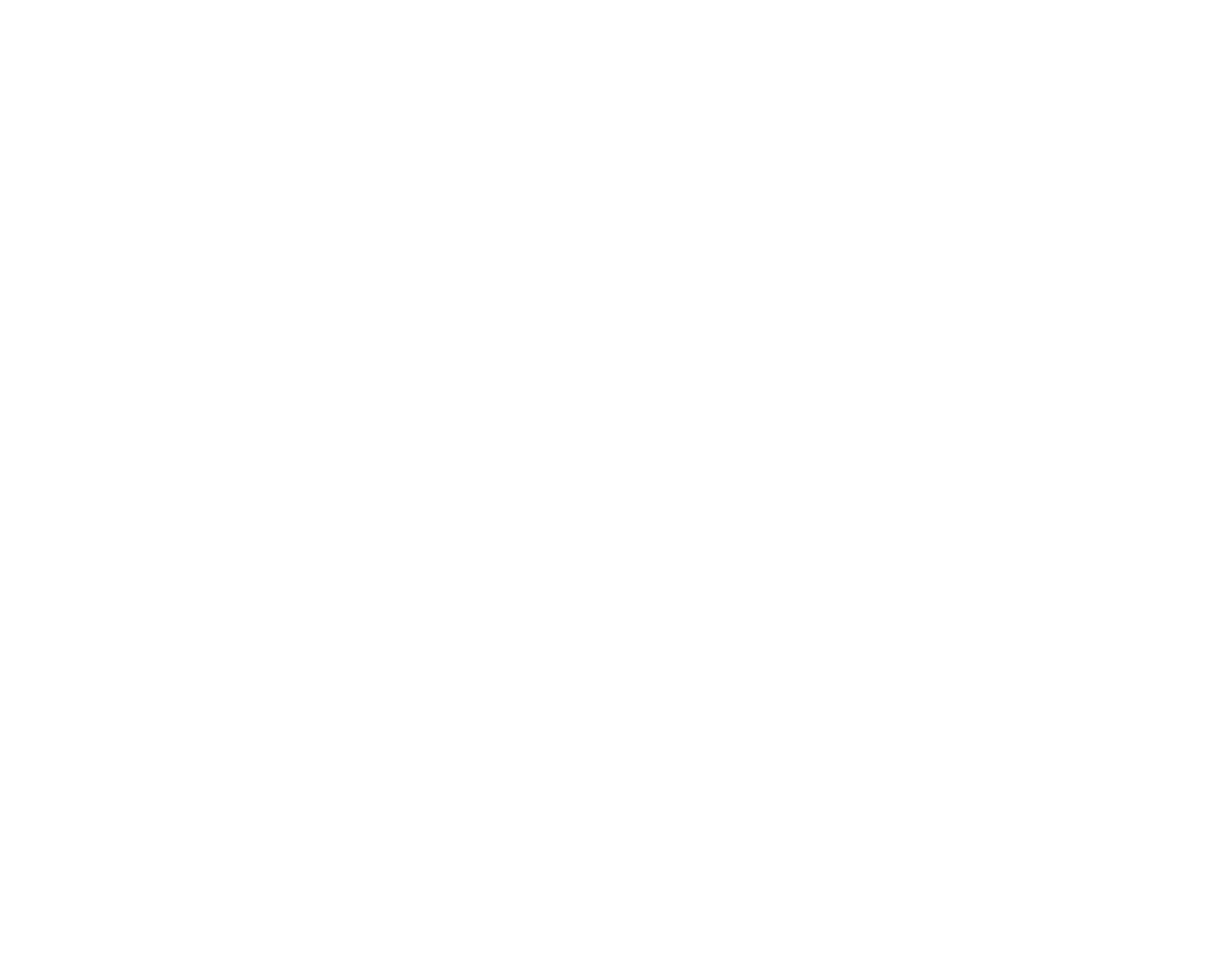
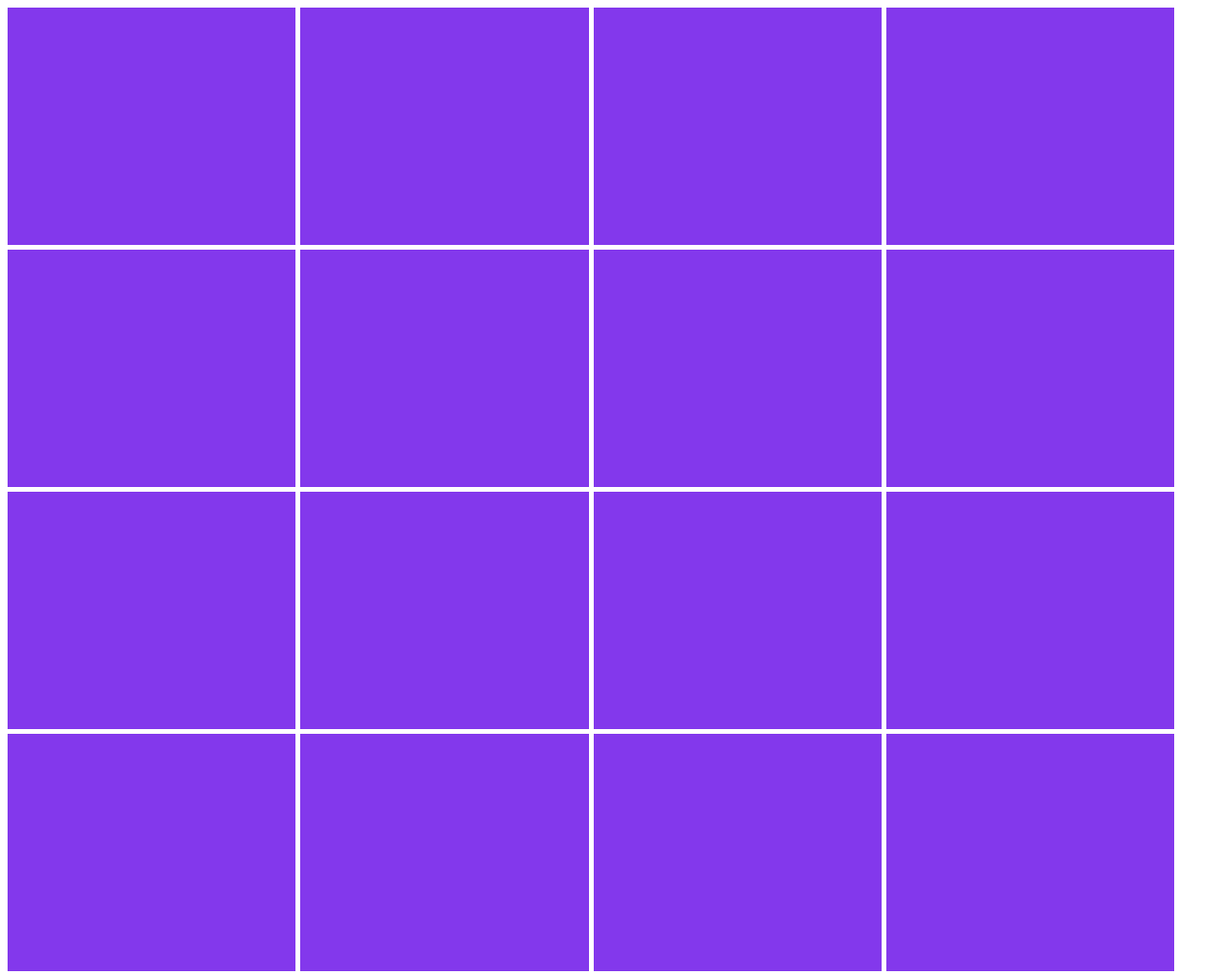
Before and after one commit to AliMohamedDeveloper/Etch-a-Sketch, a plain HTML site: page index.html in a window 1280 px wide. Shown: the whole page at 95% size. Before the commit the page ends 800 px from the top, so only its background shows below. Drawn offline with Linux system fonts and the light colour scheme.

Commit message:
Finished hover effect feature on this project, moving onto next feature which is adding a button for custom buttons

```diff
--- a/index.html
+++ b/index.html
@@ -1,15 +1,15 @@
 <!DOCTYPE html>
-<html lang="en">
+<html>
+
 <head>
-    <meta charset="UTF-8">
-    <meta name="viewport" content="width=device-width, initial-scale=1.0">
-    <title>Document Title</title>
+    <title>Page Title</title>
     <link rel="stylesheet" href="styles.css">
+    <script src="javascript.js" defer></script>
 </head>
+
 <body>
 
-    <!-- Your content goes here -->
+   <div class="container"></div>
+</body>
 
-    <script src="javascript.js"></script>
-</body>
 </html>
--- a/javascript.js
+++ b/javascript.js
@@ -0,0 +1,19 @@
+const container = document.querySelector(".container");
+
+for ( let i = 0 ; i < 16 ; i ++){
+const testdiv = document.createElement("div");
+
+testdiv.classList.add("testdiv");
+testdiv.id="eee"
+testdiv.style.backgroundColor = "#8338ec";
+testdiv.style.height = "250px";
+testdiv.style.width= "250px";
+container.appendChild(testdiv);
+
+
+let btns = document.querySelector("div");
+
+btns.addEventListener("mouseover" , (event)=>{
+    event.target.style.backgroundColor = "red";
+});
+}
--- a/styles.css
+++ b/styles.css
@@ -0,0 +1,12 @@
+.container{
+
+    display: flex;
+    flex-wrap: wrap;
+    gap: 5px;
+    flex-basis: 25%;
+}
+
+ #eee{
+
+     flex-basis: 24%;
+ }
```
